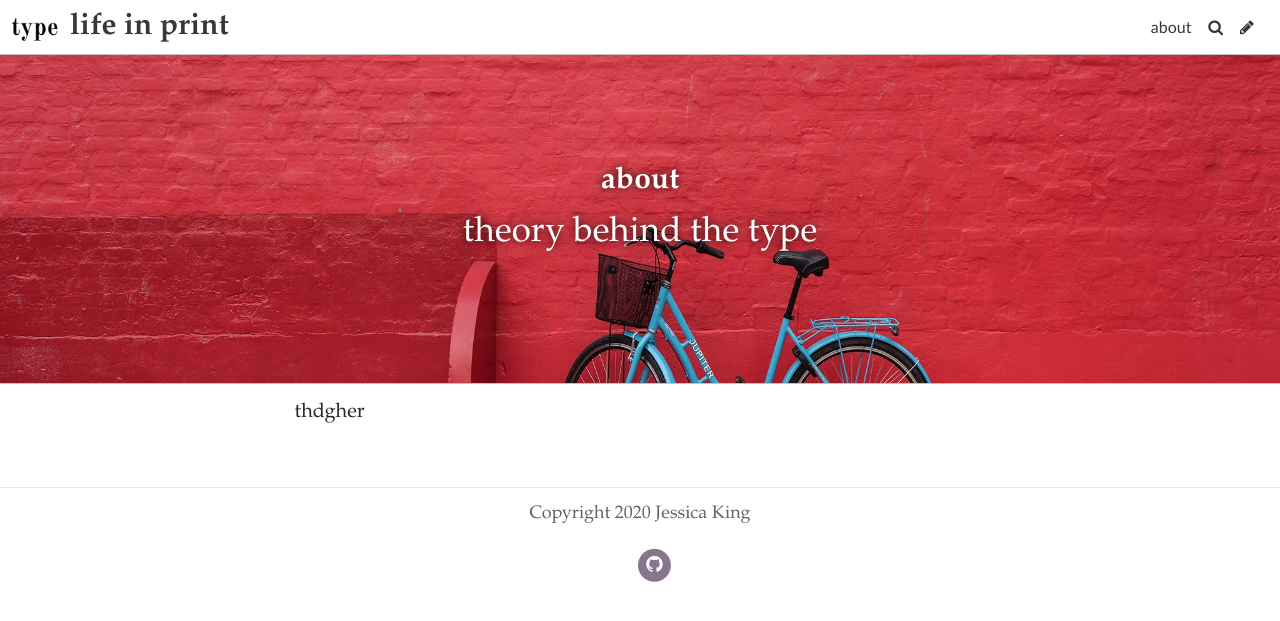
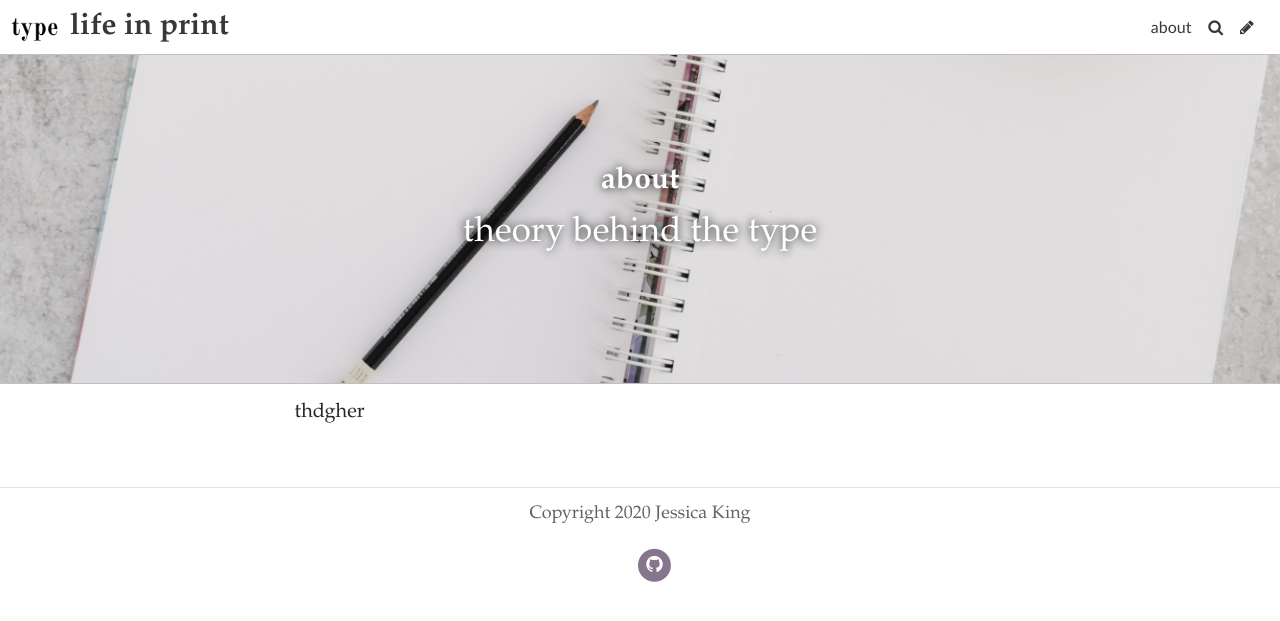
Before and after one commit to jessking16/thetype, a Jekyll site: the page built from pages/about.md, in a window 1280 px wide. Shown: the top 621 px of the page. Built offline with Jekyll 4.4.1, drawn with Linux system fonts in a browser that asks for light colours; some web fonts are replaced.

Commit message:
Update Page “about”

```diff
--- a/pages/about.md
+++ b/pages/about.md
@@ -4,7 +4,7 @@ title: about
 subtitle: theory behind the type
 permalink: /about/
 date: 2020-06-29T15:36:12.231Z
-header_feature_image: ../uploads/christian-stahl-xmgkzy-fgg-unsplash.jpg
+header_feature_image: ../uploads/ashley-edwards-ajcvtjcz310-unsplash.jpg
 published: true
 tags: null
 description: null
```
Also changed, not shown: uploads/ashley-edwards-ajcvtjcz310-unsplash.jpg (added).
